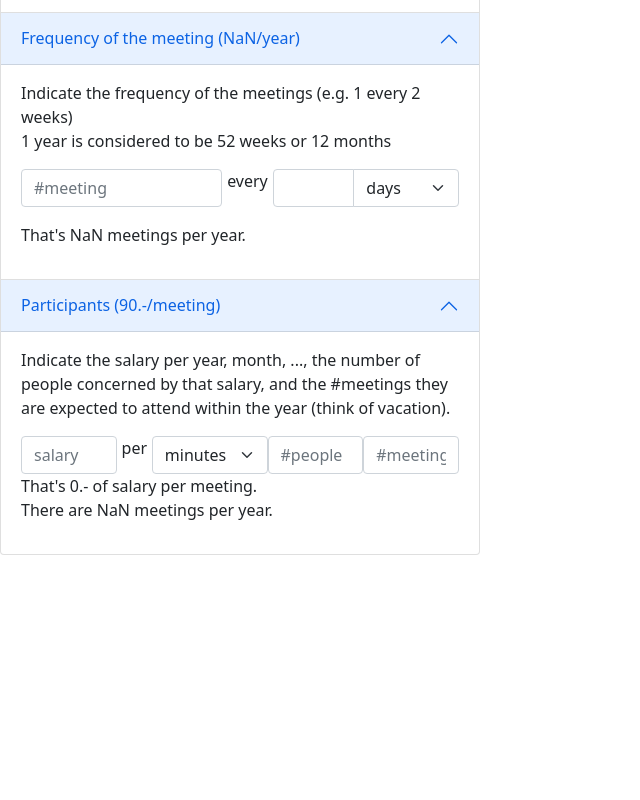
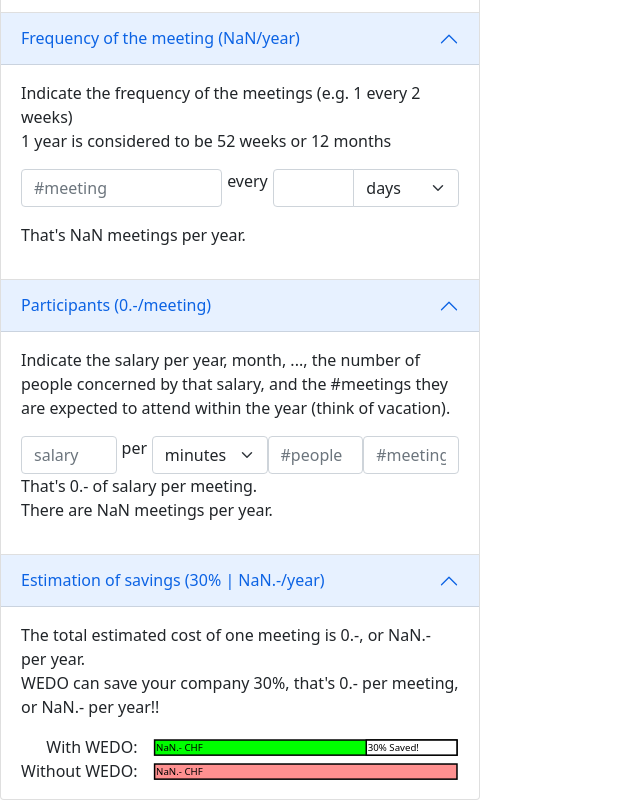
Before and after one commit to mehdi-valette/wedo-project, a React (Create React App) app in the folder wedo-saving/: page / in a window 1280 px wide. Shown: the part 293-1093 px from the top of the page, without its empty margins (0-640 px from the left). Before the commit the page ends 848 px from the top, so only its background shows below. Built offline with nearby package versions, Linux system fonts and the light colour scheme.

Commit message:
feat: show a graph of the savings

```diff
--- a/wedo-saving/src/App.js
+++ b/wedo-saving/src/App.js
@@ -8,6 +8,7 @@ import BlockFrequency from './components/BlockFrequency';
 import { minuteToHour } from './lib/duration';
 import { moneyFormat } from './lib/money';
 import BlockParticipant from './components/BlockParticipant';
+import { BlockGraph } from './components/BlockGraph';
 
 function App() {
 
@@ -20,9 +21,11 @@ function App() {
   const [minuteDuration, setMinuteDuration] = useState(0);
   const [minutePricePerMinute, setMinutePricePerMinute] = useState(0);
 
+  const savingPerYear = (meetingPriceFix + meetingPricePerMinute * meetingDuration) * occurrencePerYear * 0.3;
+
   return (
     <div style={{width:'30em'}}>
-    <Accordion alwaysOpen defaultActiveKey={["0", "1", "2"]}>
+    <Accordion alwaysOpen defaultActiveKey={["0", "1", "2", "3"]}>
       <Block eventKey="0" title={`Duration and price of the meeting (${minuteToHour(meetingDuration)}, ${moneyFormat(meetingPriceFix)})`}>
         <MeetingDurationPrice
             duration={meetingDuration}
@@ -37,11 +40,19 @@ function App() {
           occurrencePerYear={occurrencePerYear}
         />
       </Block>
-      <Block eventKey="2" title={`Participants (90.-/meeting)`}>
+      <Block eventKey="2" title={`Participants (${moneyFormat(meetingDuration * meetingPricePerMinute)}/meeting)`}>
         <BlockParticipant
           occurrencePerYear={occurrencePerYear}
           meetingDuration={meetingDuration}
           onPriceChange={setMeetingPricePerMinute}
+        />
+      </Block>
+      <Block eventKey="3" title={`Estimation of savings (30% | ${moneyFormat(savingPerYear)}/year)`}>
+        <BlockGraph
+          occurrencePerYear={occurrencePerYear}
+          meetingPriceFix={meetingPriceFix}
+          meetingPricePerMinute={meetingPricePerMinute}
+          meetingDuration={meetingDuration}
         />
       </Block>
     </Accordion>
--- /dev/null
+++ b/wedo-saving/src/components/BlockGraph.js
@@ -0,0 +1,34 @@
+import { moneyFormat } from '../lib/money';
+import { Graph } from './Graph';
+
+export function BlockGraph(props) {
+
+  const saving = 0.3;
+
+  const costPerMeeting = props.meetingPriceFix + props.meetingPricePerMinute * props.meetingDuration;
+  const costPerYear = costPerMeeting * props.occurrencePerYear;
+  const savingPerMeeting = costPerMeeting * saving;
+  const savingPerYear = costPerYear * saving;
+
+  return (
+    <div>
+      <p>
+        The total estimated cost of one meeting is {moneyFormat(costPerMeeting)}, or {moneyFormat(costPerYear)} per year.
+        <br />
+        WEDO can save your company 30%, that's {moneyFormat(savingPerMeeting)} per meeting, or {moneyFormat(savingPerYear)} per year!!
+      </p>
+      <div
+        style={{
+          display: 'grid',
+          gridTemplateColumns: 'auto 1fr',
+          alignItems: 'center',
+          textAlign: 'right',
+          columnGap: '1em'
+        }}
+      >
+        With WEDO: <Graph saving={saving} price={costPerYear - savingPerYear} />
+        Without WEDO: <Graph saving={null} price={costPerYear}/>
+      </div>
+    </div>
+  )
+}
--- /dev/null
+++ b/wedo-saving/src/components/Graph.js
@@ -0,0 +1,52 @@
+
+export function Graph(props) {
+
+  const color = props.saving === null ? '#ff9090' : '#00ff00';
+
+  const widthSaving = 1000 * props.saving
+  const price = Math.round(props.price)
+
+  return (
+    <svg viewBox="0 0 1010 65">
+      // bar of price
+      <rect
+        x="5"
+        y="10"
+        width="1000"
+        height="50"
+        style={{fill: color,strokeWidth:5,stroke:'rgb(0,0,0)'}}
+      />
+      // text of price
+      <text
+        x="10"
+        y="45"
+        textAnchor="start"
+        style={{fontSize: '2em'}}
+      >
+        {price}.- CHF
+      </text>
+      {
+        // show the savings if there are any
+        props.saving !== null &&
+        <g>
+          // bar of savings
+          <rect
+            x={1005 - widthSaving}
+            y="10"
+            width={widthSaving}
+            height="50"
+            style={{fill:'rgb(255,255,255)',strokeWidth:5,stroke:'rgb(0,0,0)'}}
+          />
+          // text of savings
+          <text
+            x={1010 - widthSaving}
+            y="45"
+            textAnchor="start"
+            style={{fontSize: '2em'}}
+          >
+            {Math.round(props.saving * 100)}% Saved!
+          </text>
+        </g>
+      }
+    </svg>)
+}
```
